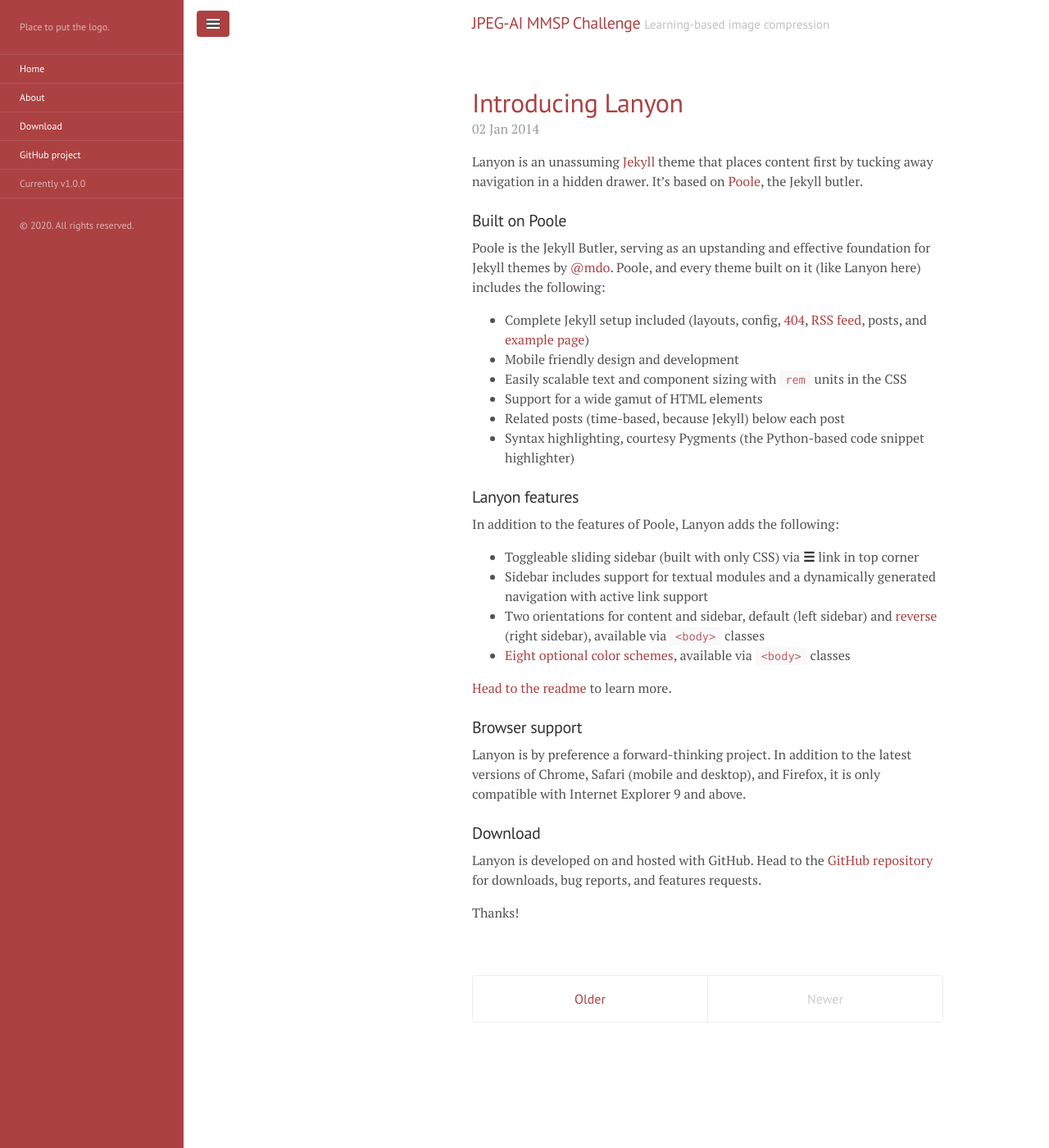
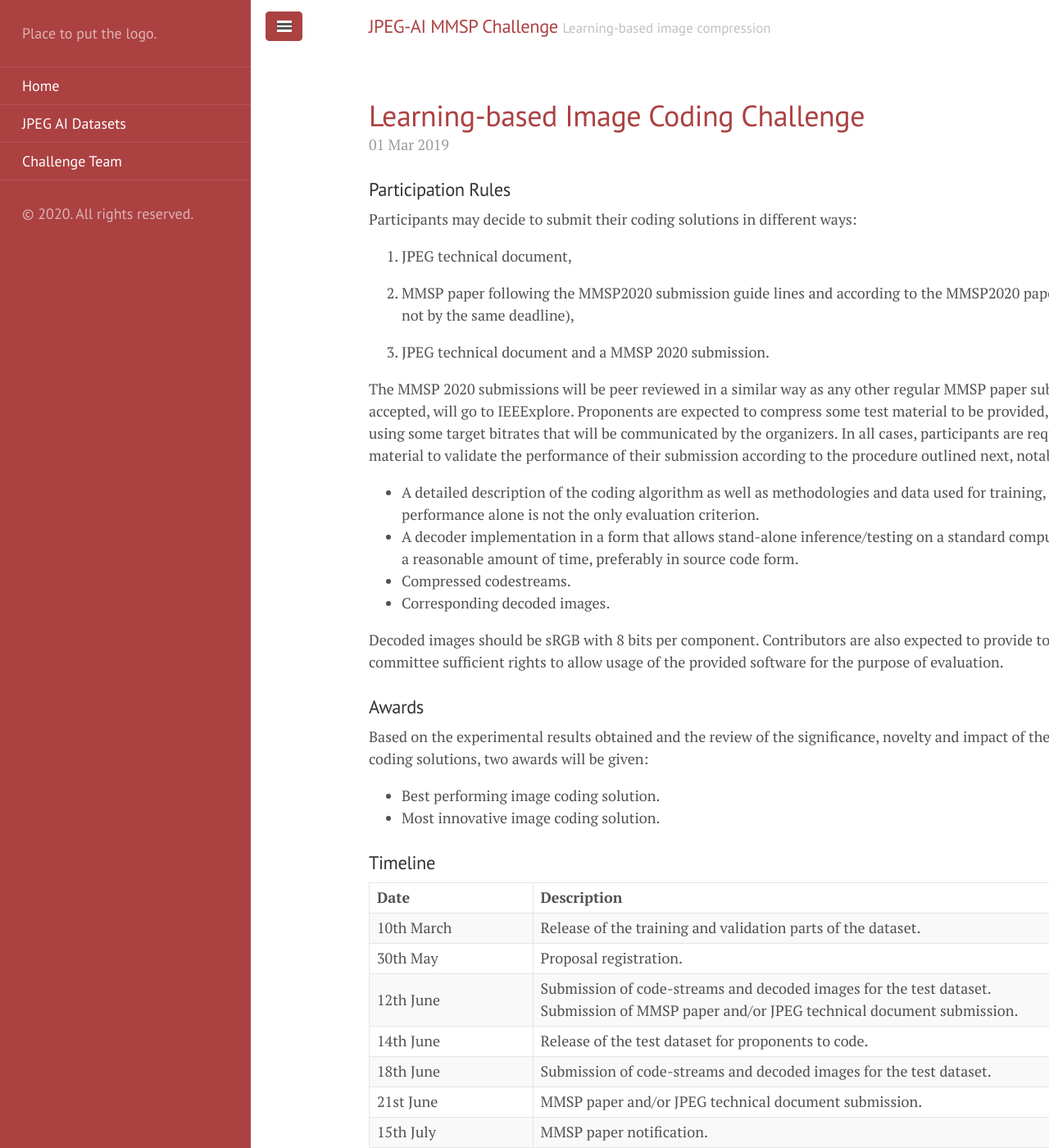
Before and after one commit to jpegai/jpegai.github.io, a Jekyll site: the page built from index.html, in a window 1280 px wide and 1400 px high. Shown: the whole window at 82% size. Built offline with Jekyll 4.4.1, drawn with Linux system fonts in a browser that asks for light colours; the list of posts is cut into pages by our own code; some of the changed text lies outside the part shown.

Commit message:
Initial version with challenge content

```diff
--- a/_config.yml
+++ b/_config.yml
@@ -10,7 +10,8 @@
 description:         'Place to put the logo.'
 url:                 http://jpegai.github.io
 baseurl:             ''
-paginate:            1
+paginate:            5
+plugins:             [jekyll-paginate]
 
 # About/contact
 author:
--- a/_includes/sidebar.html
+++ b/_includes/sidebar.html
@@ -24,10 +24,6 @@
         {% endif %}
       {% endif %}
     {% endfor %}
-
-    <a class="sidebar-nav-item" href="{{ site.github.repo }}/archive/v{{ site.version }}.zip">Download</a>
-    <a class="sidebar-nav-item" href="{{ site.github.repo }}">GitHub project</a>
-    <span class="sidebar-nav-item">Currently v{{ site.version }}</span>
   </nav>
 
   <div class="sidebar-item">
--- a/_posts/2014-01-02-introducing-lanyon.md
+++ /dev/null
@@ -1,38 +0,0 @@
----
-layout: post
-title: Introducing Lanyon
----
-
-Lanyon is an unassuming [Jekyll](http://jekyllrb.com) theme that places content first by tucking away navigation in a hidden drawer. It's based on [Poole](http://getpoole.com), the Jekyll butler.
-
-### Built on Poole
-
-Poole is the Jekyll Butler, serving as an upstanding and effective foundation for Jekyll themes by [@mdo](https://twitter.com/mdo). Poole, and every theme built on it (like Lanyon here) includes the following:
-
-* Complete Jekyll setup included (layouts, config, [404](/404), [RSS feed](/atom.xml), posts, and [example page](/about))
-* Mobile friendly design and development
-* Easily scalable text and component sizing with `rem` units in the CSS
-* Support for a wide gamut of HTML elements
-* Related posts (time-based, because Jekyll) below each post
-* Syntax highlighting, courtesy Pygments (the Python-based code snippet highlighter)
-
-### Lanyon features
-
-In addition to the features of Poole, Lanyon adds the following:
-
-* Toggleable sliding sidebar (built with only CSS) via **☰** link in top corner
-* Sidebar includes support for textual modules and a dynamically generated navigation with active link support
-* Two orientations for content and sidebar, default (left sidebar) and [reverse](https://github.com/poole/lanyon#reverse-layout) (right sidebar), available via `<body>` classes
-* [Eight optional color schemes](https://github.com/poole/lanyon#themes), available via `<body>` classes
-
-[Head to the readme](https://github.com/poole/lanyon#readme) to learn more.
-
-### Browser support
-
-Lanyon is by preference a forward-thinking project. In addition to the latest versions of Chrome, Safari (mobile and desktop), and Firefox, it is only compatible with Internet Explorer 9 and above.
-
-### Download
-
-Lanyon is developed on and hosted with GitHub. Head to the <a href="https://github.com/poole/lanyon">GitHub repository</a> for downloads, bug reports, and features requests.
-
-Thanks!
--- /dev/null
+++ b/_posts/2019-03-01-jpeg-ai-home.md
@@ -0,0 +1,47 @@
+---
+layout: post
+title: Learning-based Image Coding Challenge
+---
+
+
+### Participation Rules
+
+Participants may decide to submit their coding solutions in different ways:
+
+1. JPEG technical document,
+
+2. MMSP paper following the MMSP2020 submission guide lines and according to the MMSP2020 paper kit (although not by the same deadline),
+
+3. JPEG technical document and a MMSP 2020 submission.
+
+The MMSP 2020 submissions will be peer reviewed in a similar way as any other regular MMSP paper submissions and, if accepted, will go to IEEExplore. Proponents are expected to compress some test material to be provided, with their codec using some target bitrates that will be communicated by the organizers. In all cases, participants are required to submit material to validate the performance of their submission according to the procedure outlined next, notably:
+
+* A detailed description of the coding algorithm as well as methodologies and data used for training, as compression performance alone is not the only evaluation criterion.
+* A decoder implementation in a form that allows stand-alone inference/testing on a standard computer (CPU only) in a reasonable amount of time, preferably in source code form.
+* Compressed codestreams.
+* Corresponding decoded images.
+
+Decoded images should be sRGB with 8 bits per component. Contributors are also expected to provide to the JPEG committee sufficient rights to allow usage of the provided software for the purpose of evaluation.
+
+### Awards
+
+Based on the experimental results obtained and the review of the significance, novelty and impact of the submitted image coding solutions, two awards will be given:
+* Best performing image coding solution.
+* Most innovative image coding solution.
+
+### Timeline
+
+| Date           			| Description           |
+| :------------------------ |:----------------------|
+| 10th March       			| Release of the training and validation parts of the dataset. |
+| 30th May       			| Proposal registration. |
+| 12th June  				| Submission of code-streams and decoded images for the test dataset. <br>Submission of MMSP paper and/or JPEG technical document submission. |
+| 14th June  				| Release of the test dataset for proponents to code. |
+| 18th June  				| Submission of code-streams and decoded images for the test dataset. |
+| 21st June  				| MMSP paper and/or JPEG technical document submission. |
+| 15th July  				| MMSP paper notification. |
+| 30th July  				| MMSP camera ready paper. |
+| 1st September  			| 1st Stage: Objective evaluation of all the proposals; <br>results will be released online, including which proposals will be subjectively evaluated. <br> 2nd Stage: Subjective evaluation. |
+| 15th September  			| End of subjective evaluation; results will be released online. |
+| 21st-23rd September       | Challenge session at MMSP 2020 with presentations and announcement of awardees. |
+| 89th JPEG Meeting  		| Presentation and discussion of the proposals at JPEG meeting. <br>Attendance is recommended for proponents. |
--- a/about.md
+++ /dev/null
@@ -1,30 +0,0 @@
----
-layout: page
-title: About
----
-
-<p class="message">
-  Hey there! This page is included as an example. Feel free to customize it for your own use upon downloading. Carry on!
-</p>
-
-In the novel, *The Strange Case of Dr. Jeykll and Mr. Hyde*, Mr. Poole is Dr. Jekyll's virtuous and loyal butler. Similarly, Poole is an upstanding and effective butler that helps you build Jekyll themes. It's made by [@mdo](https://twitter.com/mdo).
-
-There are currently two themes built on Poole:
-
-* [Hyde](http://hyde.getpoole.com)
-* [Lanyon](http://lanyon.getpoole.com)
-
-Learn more and contribute on [GitHub](https://github.com/poole).
-
-## Setup
-
-Some fun facts about the setup of this project include:
-
-* Built for [Jekyll](http://jekyllrb.com)
-* Developed on GitHub and hosted for free on [GitHub Pages](https://pages.github.com)
-* Coded with [Sublime Text 2](http://sublimetext.com), an amazing code editor
-* Designed and developed while listening to music like [Blood Bros Trilogy](https://soundcloud.com/maddecent/sets/blood-bros-series)
-
-Have questions or suggestions? Feel free to [open an issue on GitHub](https://github.com/poole/issues/new) or [ask me on Twitter](https://twitter.com/mdo).
-
-Thanks for reading!
--- /dev/null
+++ b/datasets.md
@@ -0,0 +1,39 @@
+---
+layout: page
+title: JPEG AI Datasets
+---
+
+The JPEG AI database was constructed to (i) evaluate the performance of state-of-the-art
+learning-based image coding solutions, and (ii) to be used for training, validation and
+testing of novel learning-based image coding solutions. This dataset will be made available
+to all participants to the Challenge. The JPEG AI dataset will be organized according to:
+
+* Training dataset: The training dataset aims to provide a set of images to create a model
+suitable for a learning-based image codec solution. However, the proponents may also use a
+different training dataset provided that it is fully identified in the proposal description
+and, ideally, made available for future developments.
+
+* Validation dataset: The validation dataset aims to provide a set of images to be used during
+the training to validate the convergence of the training algorithm used by some
+learning-based image codec solution.
+
+* Test dataset (hidden): The test dataset cannot be used neither for training nor validation and
+will be used to evaluate the final performance of learning-based image coding solutions. Test images
+are kept hidden until some appropriate stage, to avoid being used for training. The test dataset
+for the evaluation of the Challenge submissions will be drawn from a sizeable repository
+that is maintained by JPEG.
+
+## JPEG AI Dataset Characterization
+
+The diversity of the images contained in the JPEG AI dataset is high, namely in terms of their
+characteristics, such as content and spatial resolution. These datasets have the following characteristics:
+
+* Format: PNG images (RGB color components, non-interlaced);
+* Spatial resolution: from 256×256 to 8K (8 bit);
+* Training/validation/test dataset: 5264/350/25 images.
+
+The numbers of images above allow for an efficient training/validation and they are typically larger than
+the numbers used in available works. The number of test images provides a
+well-balanced set of diverse images that can be used for a representative evaluation of
+learning-based image coding solutions. The training and validation dataset will be available
+[sftp://jpeg-cfe@amalia.img.lx.it.pt]() (password to be given by request) by 3rd March, 2020.
--- a/public/css/lanyon.css
+++ b/public/css/lanyon.css
@@ -74,18 +74,18 @@
 
 
 .container {
-  max-width: 28rem;
+  max-width: 46rem;
 }
 
 @media (min-width: 38em) {
   .container {
-    max-width: 32rem;
+    max-width: 50rem;
   }
 }
 
 @media (min-width: 56em) {
    .container {
-     max-width: 38rem;
+     max-width: 56rem;
    }
  }
 }
@@ -147,12 +147,12 @@
   position: fixed;
   top: 0;
   bottom: 0;
-  left: -14rem;
-  width: 14rem;
+  left: -17rem;
+  width: 17rem;
   visibility: hidden;
   overflow-y: auto;
   font-family: "PT Sans", Helvetica, Arial, sans-serif;
-  font-size: .875rem; /* 15px */
+  font-size: 1.25rem; /* ?px */
   color: rgba(255,255,255,.6);
   background-color: #202020;
   -webkit-transition: all .3s ease-in-out;
@@ -160,7 +160,7 @@
 }
 @media (min-width: 30em) {
   .sidebar {
-    font-size: .75rem; /* 14px */
+    font-size: 1rem; /* ?px */
   }
 }
 
@@ -297,9 +297,9 @@
 #sidebar-checkbox:checked ~ .sidebar,
 #sidebar-checkbox:checked ~ .wrap,
 #sidebar-checkbox:checked ~ .sidebar-toggle {
-  -webkit-transform: translateX(14rem);
-      -ms-transform: translateX(14rem);
-          transform: translateX(14rem);
+  -webkit-transform: translateX(17rem);
+      -ms-transform: translateX(17rem);
+          transform: translateX(17rem);
 }
 
 
--- a/public/css/poole.css
+++ b/public/css/poole.css
@@ -49,12 +49,12 @@
 
 html {
   font-family: "Helvetica Neue", Helvetica, Arial, sans-serif;
-  font-size: 16px;
+  font-size: 18px;
   line-height: 1.5;
 }
 @media (min-width: 38em) {
   html {
-    font-size: 16px;
+    font-size: 18px;
   }
 }
 
@@ -289,8 +289,8 @@
   max-width: 38rem;
   padding-left:  1rem;
   padding-right: 1rem;
-  margin-left:  auto;
-  margin-right: auto;
+  margin-left:  7rem;
+  margin-right: 7rem;
 }
 
 
--- /dev/null
+++ b/team.md
@@ -0,0 +1,16 @@
+---
+layout: page
+title: Challenge Team
+---
+
+João Ascenso, Professor at Instituto Superior Técnico, JPEG AI Ad Hoc Group Chair.
+
+![alt text](https://github.com/adam-p/markdown-here/raw/master/src/common/images/icon48.png "Logo Title Text 1")
+
+Fernando Pereira, Professor at Instituto Superior Técnico, JPEG Requirements Chair.
+
+![alt text](https://github.com/adam-p/markdown-here/raw/master/src/common/images/icon48.png "Logo Title Text 1")
+
+Touradj Ebrahimi, Professor at École Polytechnique Fédérale de Lausanne, JPEG Convener.
+
+![alt text](https://github.com/adam-p/markdown-here/raw/master/src/common/images/icon48.png "Logo Title Text 1")
```
Also changed, not shown: _posts/2013-12-31-whats-jekyll.md (deleted, +0 -12 lines), _posts/2014-01-01-example-content.md (deleted, +0 -122 lines), README.md, 1 other file.
